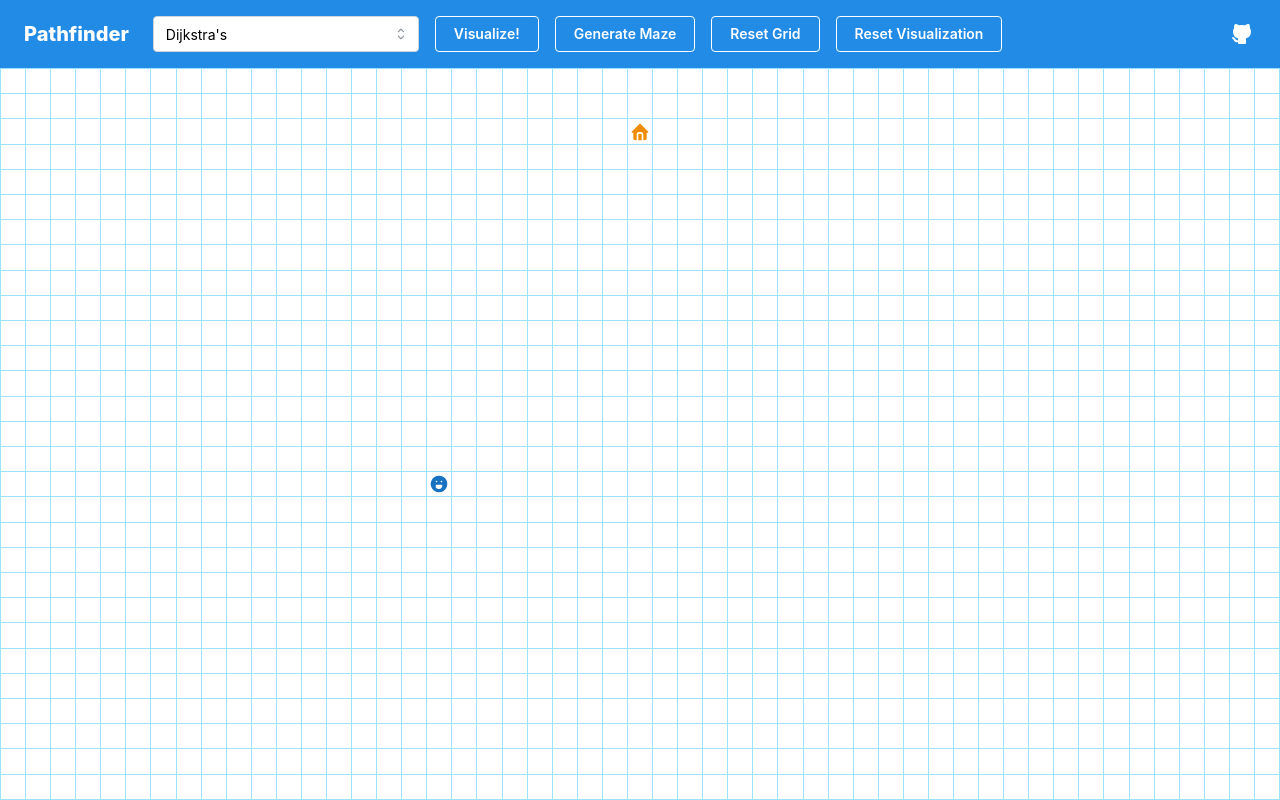
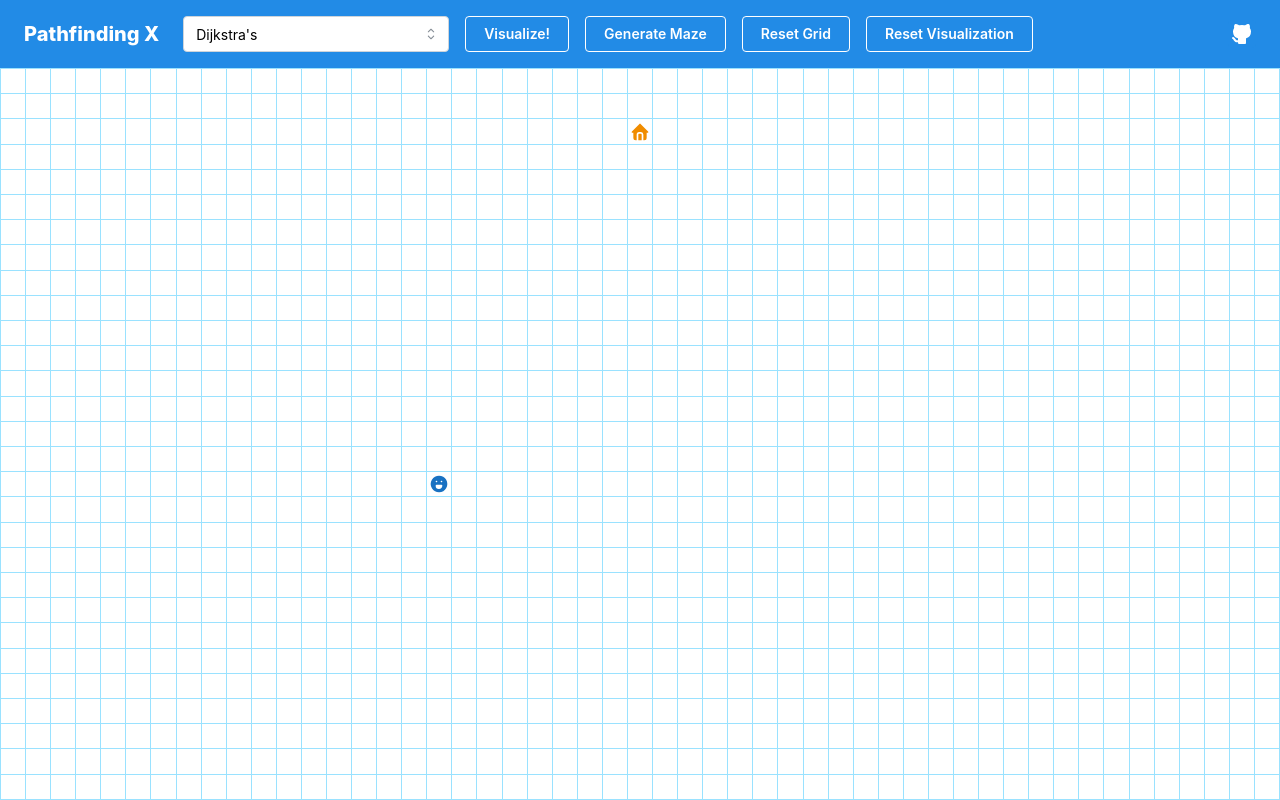
Before and after one commit to cheuyin/pathfinding-visualizer, a React (Vite) app: page / in a window 1280 px wide. Built offline with nearby package versions, Linux system fonts and the light colour scheme.

Commit message:
Test commit to test GH Actions

```diff
--- a/src/app.tsx
+++ b/src/app.tsx
@@ -100,7 +100,7 @@ export const App = () => {
         >
           <Flex align={'center'} gap={24}>
             <Text size="xl" fw={800} c="white">
-              Pathfinder
+              Pathfinding X
             </Text>
             <Group>
               <Select
```
